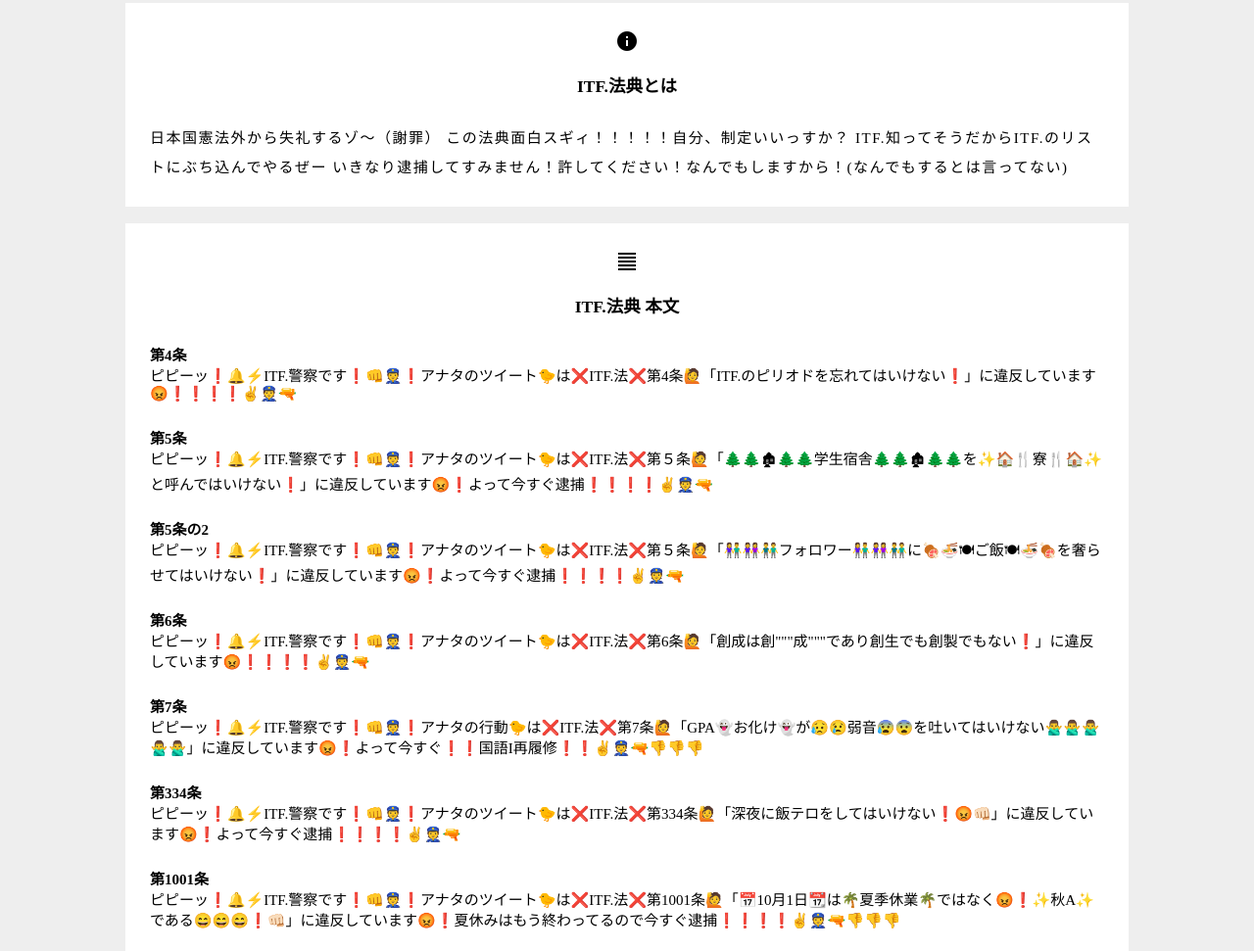
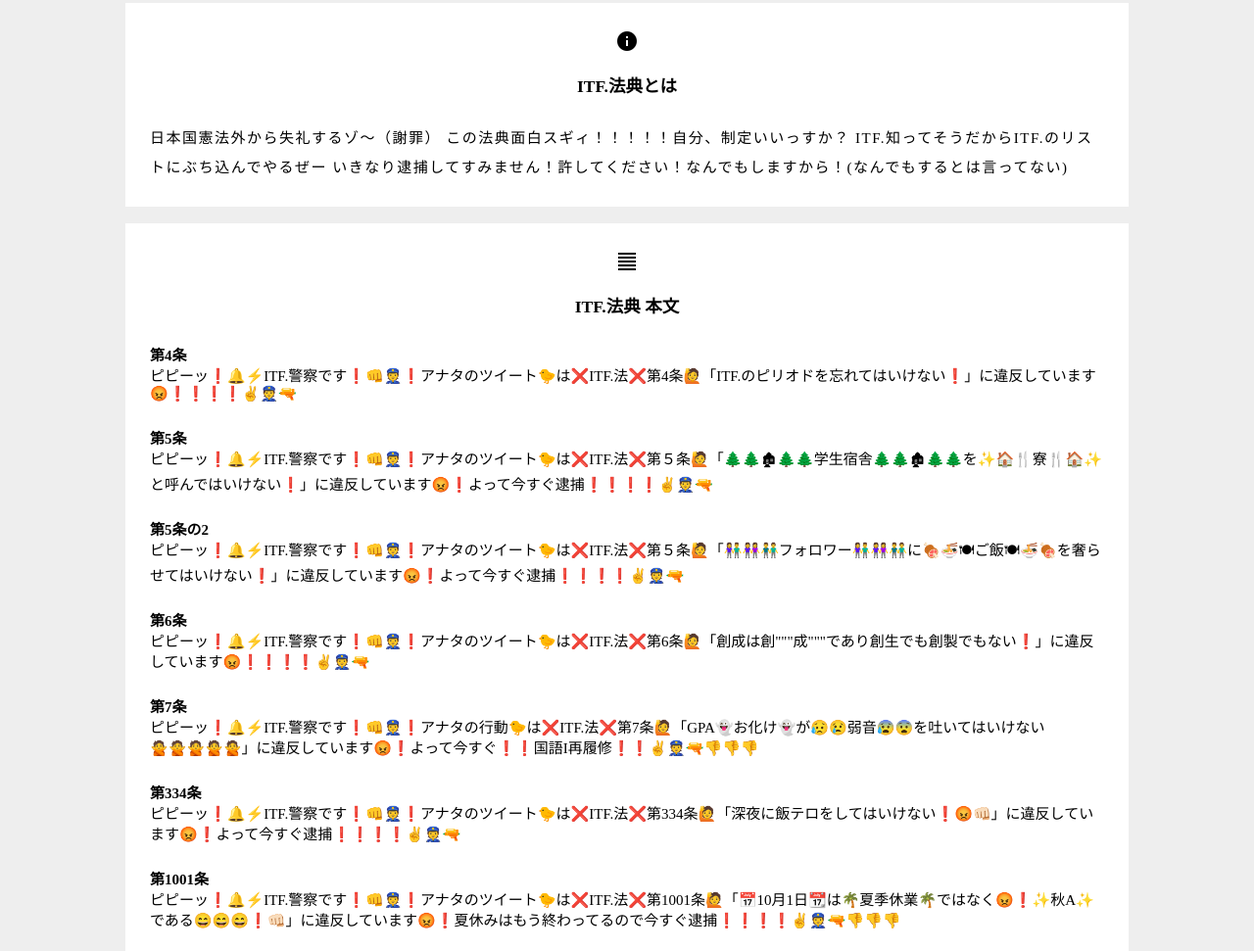
Before and after one commit to sudame/__sudame.github.io, a plain HTML site: page ITF-code/index.html in a window 1280 px wide. Shown: the part 102-1073 px from the top of the page at 98% size. Drawn offline with Linux system fonts and the light colour scheme.

Commit message:
Update index.html

```diff
--- a/ITF-code/index.html
+++ b/ITF-code/index.html
@@ -74,7 +74,7 @@
                 </div>
                 <div class="card__low">
                     <div class="card__low-title">第7条</div>
-                    <div class="card__low-text">ピピーッ❗️🔔⚡️ITF.警察です❗️👊👮❗️アナタの行動🐤は❌ITF.法❌第7条🙋「GPA👻お化け👻が😥😢弱音😰😨を吐いてはいけない🙅‍♂️🙅‍♂️🙅‍♂️🙅‍♂️🙅‍♂️」に違反しています😡❗️よって今すぐ❗️❗️国語I再履修❗️❗️✌️👮🔫👎👎👎</div>
+                    <div class="card__low-text">ピピーッ❗️🔔⚡️ITF.警察です❗️👊👮❗️アナタの行動🐤は❌ITF.法❌第7条🙋「GPA👻お化け👻が😥😢弱音😰😨を吐いてはいけない🙅‍🙅‍🙅‍🙅‍🙅‍」に違反しています😡❗️よって今すぐ❗️❗️国語I再履修❗️❗️✌️👮🔫👎👎👎</div>
                 </div>
                 <div class="card__low">
                     <div class="card__low-title">第334条</div>
```
